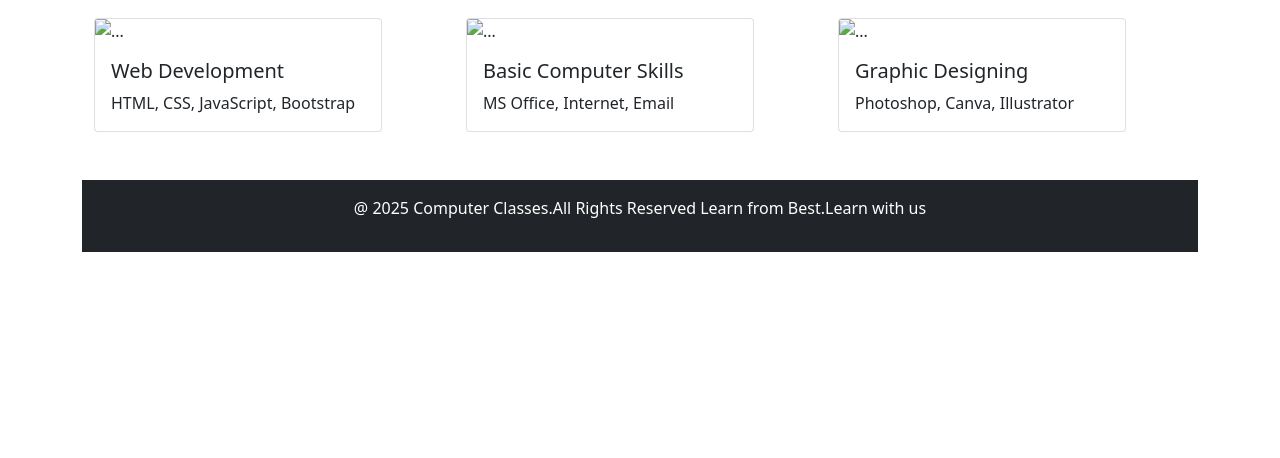
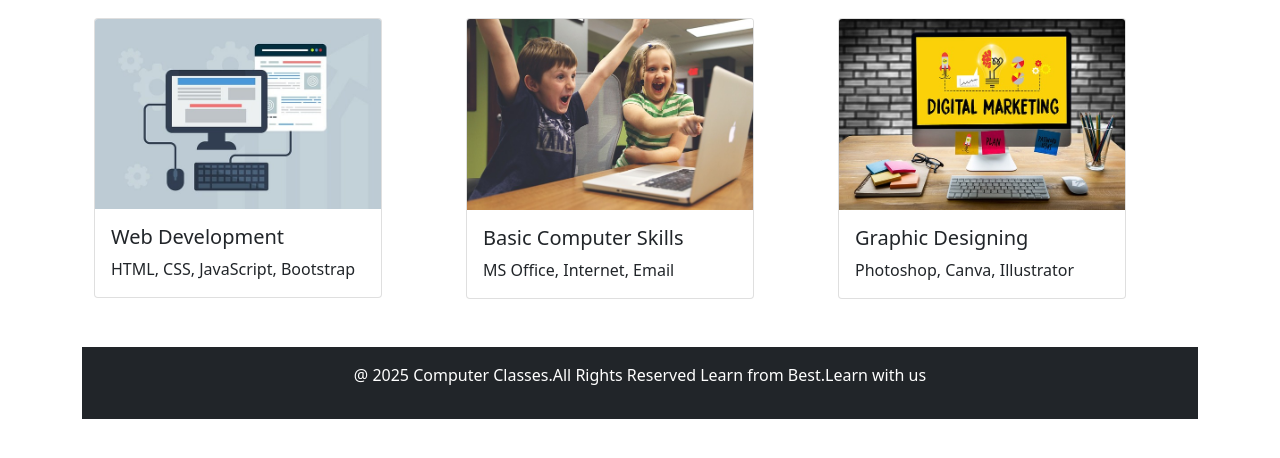
Before and after one commit to rajsinghwebdeveloper/rajsingh, a plain HTML site: page index.html in a window 1280 px wide. Shown: the part 310-768 px from the top of the page. Drawn offline with nearby package versions, Linux system fonts and the light colour scheme.

Commit message:
Update index.html

```diff
--- a/index.html
+++ b/index.html
@@ -82,7 +82,7 @@
 	      <div class="col-md-4">
 		  <!-------Start of  Card1------------------------>
 		     <div class="card" style="width: 18rem;">
-  <img src="img/webdesign.jpg" class="card-img-top" alt="...">
+  <img src="webdesign.jpg" class="card-img-top" alt="...">
   <div class="card-body">
     <h5 class="card-title">Web Development</h5>
     <p class="card-text">HTML, CSS, JavaScript, Bootstrap</p>
@@ -95,7 +95,7 @@
 		    <div class="col-md-4">
 			<!-------Start of  Card2------------------------>
 			  <div class="card" style="width: 18rem;">
-  <img src="img/basiccourse.jpg" class="card-img-top" alt="...">
+  <img src="basiccourse.jpg" class="card-img-top" alt="...">
   <div class="card-body">
     <h5 class="card-title">Basic Computer Skills</h5>
     <p class="card-text">MS Office, Internet, Email</p>
@@ -110,7 +110,7 @@
 		    <div class="col-md-4">
 			<!-------Start of  Card3------------------------>
 			  <div class="card" style="width: 18rem;">
-  <img src="img/digitalmarketing.jpg" class="card-img-top" alt="...">
+  <img src="digitalmarketing.jpg" class="card-img-top" alt="...">
   <div class="card-body">
     <h5 class="card-title">Graphic Designing</h5>
     <p class="card-text">Photoshop, Canva, Illustrator</p>
```
